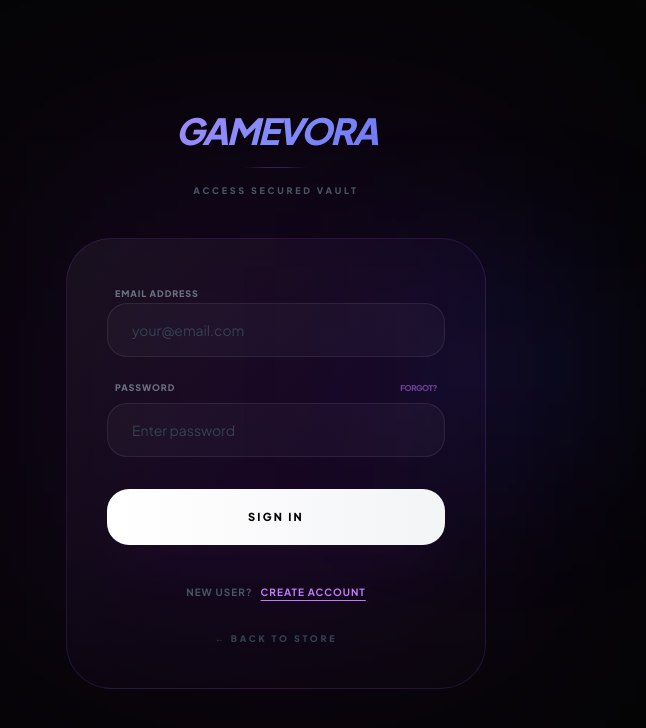
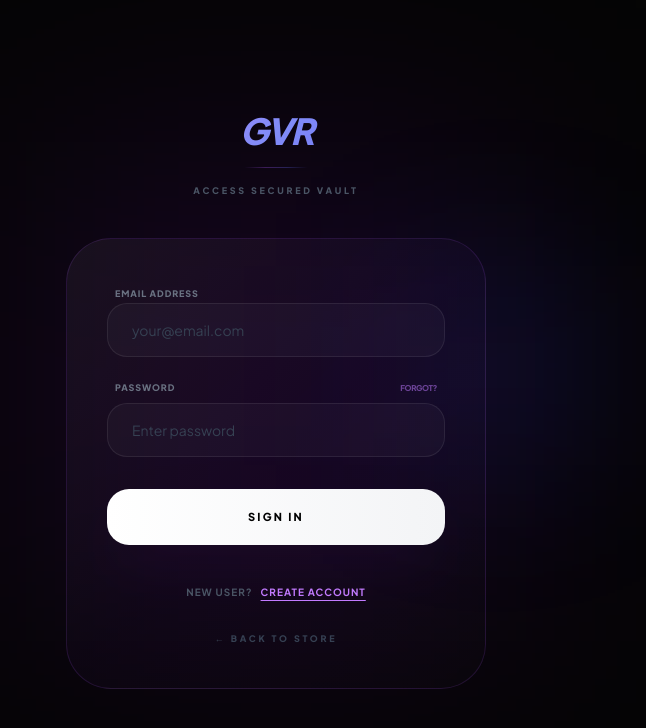
Before and after one commit to RaflyalAf/GAMEVORA, a React (Vite) app: page /login in a window 1280 px wide. Shown: the top 728 px of the page, without its empty margins (364-1010 px from the left). Built offline with nearby package versions, Linux system fonts and the light colour scheme.

Commit message:
Update logo text from GAMEVORA to GVR

```diff
--- a/src/components/Footer.jsx
+++ b/src/components/Footer.jsx
@@ -6,7 +6,7 @@ export default function Footer() {
       <div className="max-w-5xl mx-auto">
         <div className="grid grid-cols-1 md:grid-cols-5 gap-12 mb-16 text-center md:text-left">
           <div className="md:col-span-2">
-            <h3 className="text-2xl font-black italic uppercase tracking-tighter text-gradient mb-4">GAMEVORA</h3>
+            <h3 className="text-2xl font-black italic uppercase tracking-tighter text-gradient mb-4">GVR</h3>
             <p className="text-[10px] font-bold text-gray-500 uppercase tracking-widest leading-relaxed max-w-sm mx-auto md:mx-0">
               Terminal cerdas untuk pengalaman gaming tanpa batas. Temukan, mainkan, dan kuasai game favorit Anda di GameVora.
             </p>
--- a/src/components/Navbar.jsx
+++ b/src/components/Navbar.jsx
@@ -20,7 +20,7 @@ export default function Navbar() {
       <div className="max-w-7xl mx-auto px-6 h-full flex items-center justify-between w-full">
         <div className="flex items-center gap-8 text-left">
           <Link to="/" className="text-2xl font-black italic tracking-tighter text-gradient uppercase leading-none hover:opacity-80 transition-opacity">
-            GAMEVORA
+            GVR
           </Link>
           <div className="hidden md:flex items-center gap-1 text-[9px] font-black uppercase tracking-[0.2em]">
             {navLinks.map(link => {
--- a/src/pages/Login.jsx
+++ b/src/pages/Login.jsx
@@ -38,7 +38,7 @@ export default function Login() {
 
       <div className="w-full max-w-[420px] animate-fade-in relative">
         <div className="text-center mb-10">
-          <h1 className="text-4xl font-black italic tracking-tighter text-gradient uppercase">GAMEVORA</h1>
+          <h1 className="text-4xl font-black italic tracking-tighter text-gradient uppercase">GVR</h1>
           <div className="section-divider w-16 mx-auto mt-4 mb-4" />
           <p className="text-gray-600 text-[9px] uppercase tracking-[0.3em] font-black">Access Secured Vault</p>
         </div>
--- a/src/pages/ProfileOrders.jsx
+++ b/src/pages/ProfileOrders.jsx
@@ -97,7 +97,7 @@ export default function ProfileOrders() {
         <body>
           <div class="receipt">
             <div class="header">
-              <h1>GAMEVORA</h1>
+              <h1>GVR</h1>
               <p>Vault Digital Receipt</p>
             </div>
             <div class="row label">
--- a/src/pages/Register.jsx
+++ b/src/pages/Register.jsx
@@ -46,7 +46,7 @@ export default function Register() {
 
       <div className="w-full max-w-[420px] animate-fade-in relative">
         <div className="text-center mb-10">
-          <h1 className="text-4xl font-black italic tracking-tighter text-gradient uppercase">GAMEVORA</h1>
+          <h1 className="text-4xl font-black italic tracking-tighter text-gradient uppercase">GVR</h1>
           <div className="section-divider w-16 mx-auto mt-4 mb-4" />
           <p className="text-gray-600 text-[9px] uppercase tracking-[0.3em] font-black">Create your digital vault account</p>
         </div>
```
